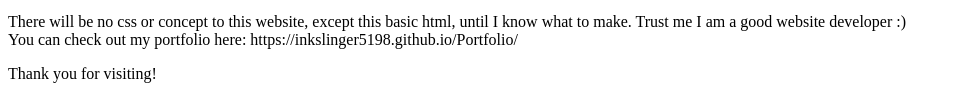
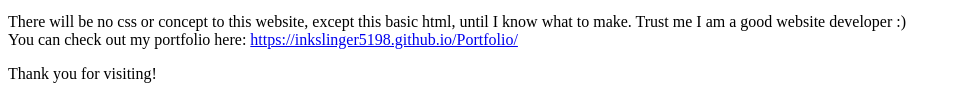
Before and after one commit to inkslinger5198/tryx, a plain HTML site: page index.html in a window 1280 px wide. Shown: the part 518-621 px from the top of the page, without its empty margins (0-961 px from the left). Drawn offline with Linux system fonts and the light colour scheme.

Commit message:
Update index.html

```diff
--- a/index.html
+++ b/index.html
@@ -10,7 +10,7 @@
                 <h2>Hello! Welcome to my website</h2>
                 <p>This website is currently under construction, I don't know what I will use this for, if you ideas for what it could be drop them down below.</p>
                 <iframe src="https://docs.google.com/forms/d/e/1FAIpQLSfoE_9rKyxvn1NryRNLSi5poWDYyDdEXqOM51zbibA3kLbesA/viewform?embedded=true" width="640" height="426" frameborder="0" marginheight="0" marginwidth="0">Loading…</iframe>
-                <p>There will be no css or concept to this website, except this basic html, until I know what to make. Trust me I am a good website developer :) <br/> You can check out my portfolio here: https://inkslinger5198.github.io/Portfolio/</p>
+                <p>There will be no css or concept to this website, except this basic html, until I know what to make. Trust me I am a good website developer :) <br/> You can check out my portfolio here: <a href="https://inkslinger5198.github.io/Portfolio/">https://inkslinger5198.github.io/Portfolio/</a></p>
                 <p>Thank you for visiting!</p>
             </div>
         </div>
```
